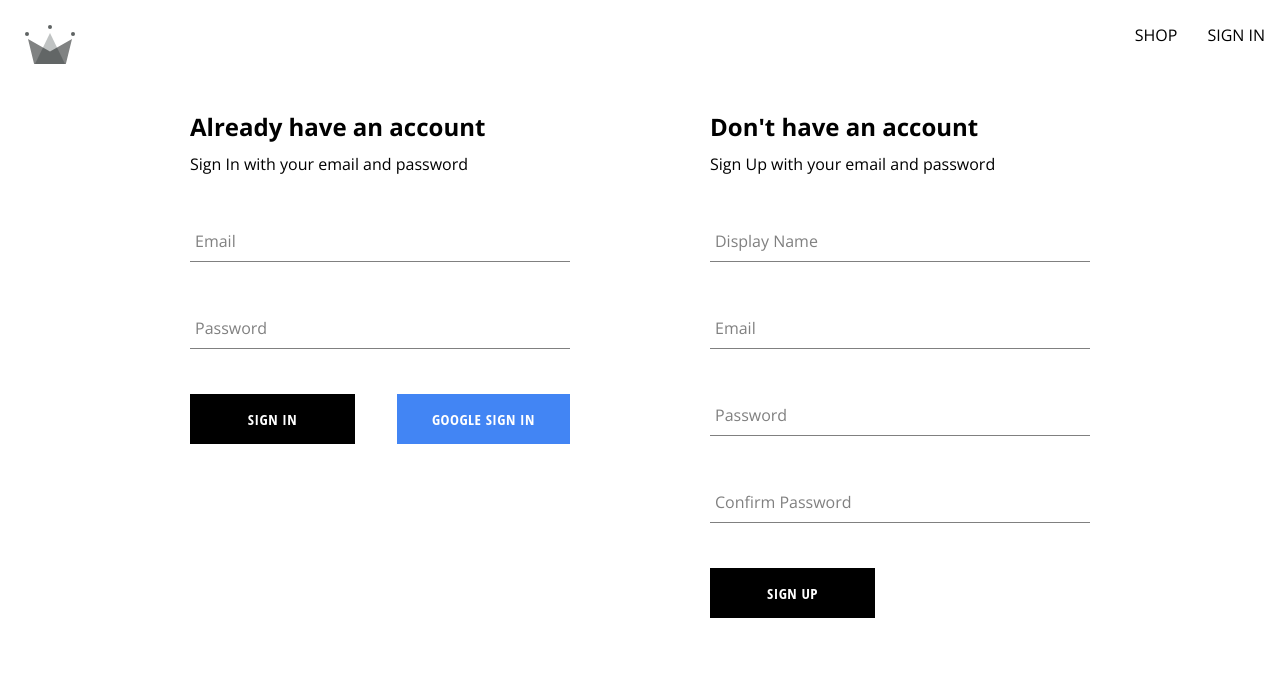
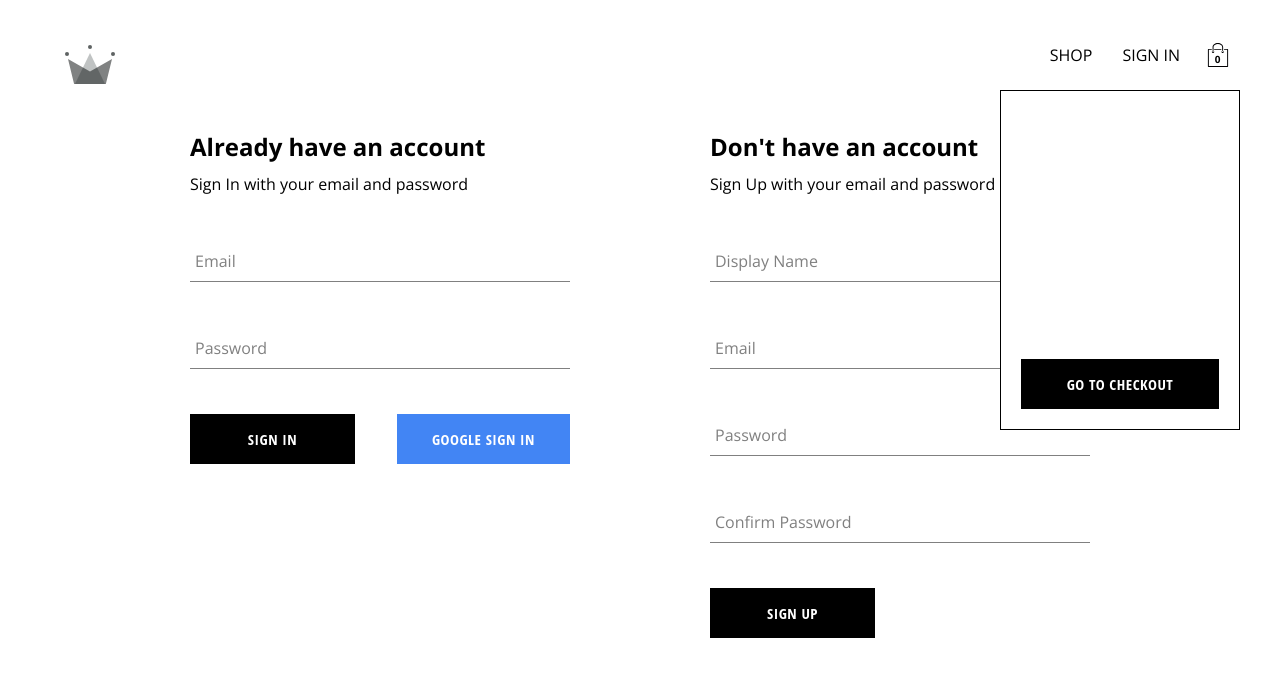
Before and after one commit to Onyekachukwu-Nweke/crown-clothing, a React (Create React App) app: page /auth in a window 1280 px wide. Shown: the top 676 px of the page. Built offline with nearby package versions, Linux system fonts and the light colour scheme; no server answers.

Commit message:
feat: Toggle Cart Button

```diff
--- /dev/null
+++ b/src/components/cart-dropdown/cart-dropdown.component.jsx
@@ -0,0 +1,13 @@
+import Button from '../button/button.component';
+import './cart-dropdown.styles.scss';
+
+const CartDropdown = () => {
+  return (
+    <div className='cart-dropdown-container'>
+      <div className='cart-items'></div>
+      <Button>GO TO CHECKOUT</Button>
+    </div>
+  );
+}
+
+export default CartDropdown;
--- /dev/null
+++ b/src/components/cart-dropdown/cart-dropdown.styles.scss
@@ -0,0 +1,29 @@
+.cart-dropdown-container {
+  position: absolute;
+  width: 240px;
+  height: 340px;
+  display: flex;
+  flex-direction: column;
+  padding: 20px;
+  border: 1px solid black;
+  background-color: white;
+  top: 90px;
+  right: 40px;
+  z-index: 5;
+
+  .empty-message {
+    font-size: 18px;
+    margin: 50px auto;
+  }
+
+  .cart-items {
+    height: 240px;
+    display: flex;
+    flex-direction: column;
+    overflow: scroll;
+  }
+
+  button {
+    margin-top: auto;
+  }
+}
--- /dev/null
+++ b/src/components/cart-icon/cart-icon.component.jsx
@@ -0,0 +1,14 @@
+import { ReactComponent as ShoppingIcon } from '../../assets/shopping-bag.svg'
+
+import './cart-icon.styles.scss';
+
+const CartIcon = () => {
+  return (
+    <div className='cart-icon-container'>
+      <ShoppingIcon className='shopping-icon' />
+      <span className='item-count'>0</span>
+    </div>
+  );
+}
+
+export default CartIcon;
--- /dev/null
+++ b/src/components/cart-icon/cart-icon.styles.scss
@@ -0,0 +1,21 @@
+.cart-icon-container {
+  width: 45px;
+  height: 45px;
+  position: relative;
+  display: flex;
+  align-items: center;
+  justify-content: center;
+  cursor: pointer;
+
+  .shopping-icon {
+    width: 24px;
+    height: 24px;
+  }
+
+  .item-count {
+    position: absolute;
+    font-size: 10px;
+    font-weight: bold;
+    bottom: 12px;
+  }
+}
--- /dev/null
+++ b/src/components/product-card/product-card.component.jsx
@@ -0,0 +1,20 @@
+import './product-card.styles.scss';
+
+import Button from '../button/button.component';
+
+const ProductCard = ({ product }) => {
+  const { name, price, imageUrl } = product;
+
+  return (
+    <div className="product-card-container">
+      <img src={imageUrl} alt={`${name}`} />
+      <div className="footer">
+        <span className="name">{name}</span>
+        <span className="price">{price}</span>
+      </div>
+      <Button buttonType='inverted'>Add to cart</Button>
+    </div>
+  );
+}
+
+export default ProductCard;
--- /dev/null
+++ b/src/components/product-card/product-card.styles.scss
@@ -0,0 +1,51 @@
+.product-card-container {
+  width: 100%;
+  display: flex;
+  flex-direction: column;
+  height: 350px;
+  align-items: center;
+  position: relative;
+
+  img {
+    width: 100%;
+    height: 95%;
+    object-fit: cover;
+    margin-bottom: 5px;
+  }
+
+  button {
+    width: 80%;
+    opacity: 0.7;
+    position: absolute;
+    top: 255px;
+    display: none;
+  }
+
+  &:hover {
+    img {
+      opacity: 0.8;
+    }
+
+    button {
+      opacity: 0.85;
+      display: flex;
+    }
+  }
+
+  .footer {
+    width: 100%;
+    height: 5%;
+    display: flex;
+    justify-content: space-between;
+    font-size: 18px;
+
+    .name {
+      width: 90%;
+      margin-bottom: 15px;
+    }
+
+    .price {
+      width: 10%;
+    }
+  }
+}
--- /dev/null
+++ b/src/context/cart.context.jsx
@@ -0,0 +1,17 @@
+import { createContext, useState } from "react";
+
+export const CartContext = createContext({
+  isCartOpen: false,
+  setIsCartOpen: () => {}
+})
+
+export const CartProvider = ({ children }) => {
+  const { isCartOpen, setIsCartOpen } = useState(false);
+  const value = { isCartOpen, setIsCartOpen };
+
+  return (
+    <CartContext.Provider value={value}>
+      {children}
+    </CartContext.Provider>
+  );
+}
--- a/src/index.js
+++ b/src/index.js
@@ -4,8 +4,11 @@ import { BrowserRouter } from 'react-router-dom';
 
 import './index.scss';
 import App from './App';
+
+// Contexts
 import { UserProvider } from './context/user.context';
 import { ProductsProvider } from './context/products.context';
+import { CartProvider } from './context/cart.context';
 
 import reportWebVitals from './reportWebVitals';
 
@@ -15,7 +18,9 @@ root.render(
     <BrowserRouter>
       <UserProvider>
         <ProductsProvider>
-          <App />
+          <CartProvider>
+            <App />
+          </CartProvider>
         </ProductsProvider>
       </UserProvider>
     </BrowserRouter>
--- a/src/index.scss
+++ b/src/index.scss
@@ -4,6 +4,7 @@
 
 body {
   margin: 0;
+  padding: 20px 40px;
   font-family: 'Open Sans', sans-serif;;
   -webkit-font-smoothing: antialiased;
   -moz-osx-font-smoothing: grayscale;
--- a/src/routes/navigation/navigation.component.jsx
+++ b/src/routes/navigation/navigation.component.jsx
@@ -1,5 +1,8 @@
 import { Fragment, useContext } from "react";
 import { Outlet, Link } from "react-router-dom";
+
+import CartIcon from "../../components/cart-icon/cart-icon.component";
+import CartDropdown from "../../components/cart-dropdown/cart-dropdown.component";
 
 import { ReactComponent as CrwnLogo } from "../../assets/crown.svg"
 import { UserContext } from "../../context/user.context";
@@ -28,8 +31,9 @@ const Navigation = () => {
               </Link>
             )
           }
-
+         <CartIcon />
         </div>
+        <CartDropdown />
       </div>
       <Outlet />
     </Fragment>
--- a/src/routes/shop/shop.component.jsx
+++ b/src/routes/shop/shop.component.jsx
@@ -1,14 +1,15 @@
 import { useContext } from 'react';
 import { ProductsContext } from '../../context/products.context';
+import ProductCard from '../../components/product-card/product-card.component';
+
+import './shop.styles.scss';
 
 const Shop = () => {
   const { products } = useContext(ProductsContext);
   return(
-    <div>
-      {products.map(({id, name}) => (
-        <div>
-          <h1 key={id}>{name}</h1>
-        </div>
+    <div className='products-container'>
+      {products.map((product) => (
+        <ProductCard key={product.id} product={product} />
       ))}
     </div>
   )
--- /dev/null
+++ b/src/routes/shop/shop.styles.scss
@@ -0,0 +1,6 @@
+.products-container {
+  display: grid;
+  grid-template-columns: repeat(4, 1fr);
+  column-gap: 10px;
+  row-gap: 50px;
+}
```
Also changed, not shown: src/assets/shopping-bag.svg (added).
